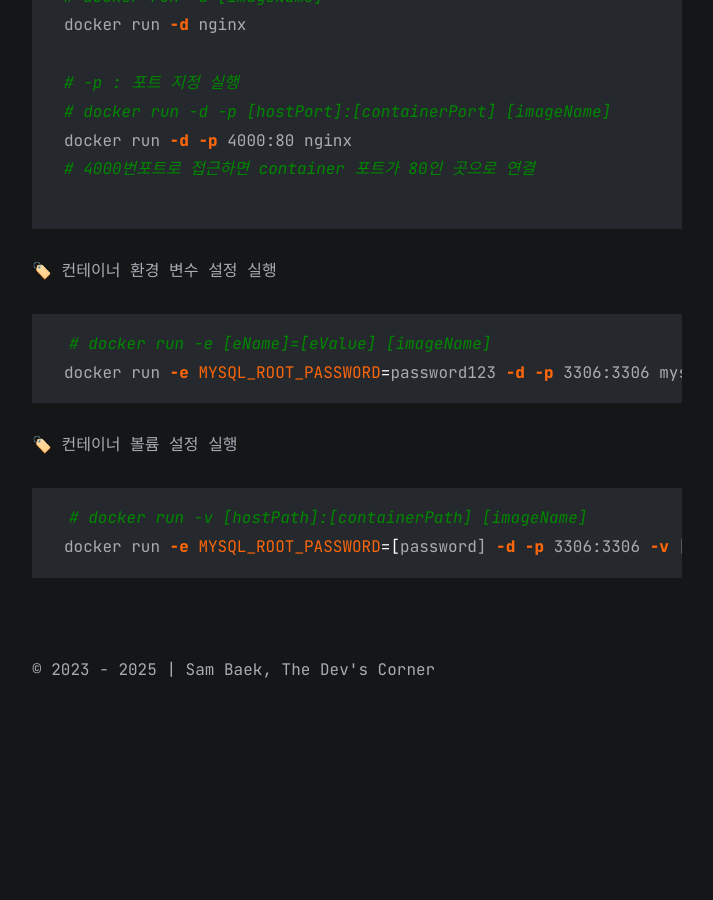
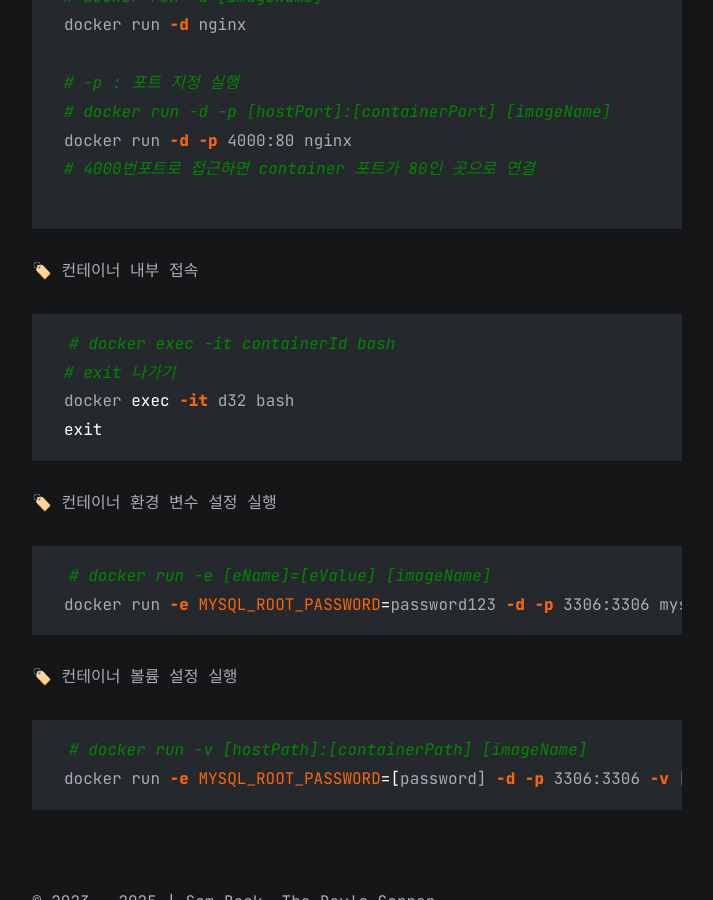
Before and after one commit to SamBeak/sambeak.github.io, a Jekyll site: the page built from all_collections/_posts/2025-01-21-docker_container_cli.md, in a window 1280 px wide and 900 px high, scrolled down 2319 px. Shown: the whole window, without its empty margins (283-996 px from the left). Built offline with Jekyll 4.4.1, drawn with Linux system fonts in a browser that asks for light colours; before the commit the page ends 3069 px from its top, so only the background shows below that.

Commit message:
docs: Add instructions
 add instructions for accessing the container

````diff
--- a/all_collections/_posts/2025-01-21-docker_container_cli.md
+++ b/all_collections/_posts/2025-01-21-docker_container_cli.md
@@ -86,6 +86,15 @@ docker run -d -p 4000:80 nginx
 
 ```
 
+🏷️ 컨테이너 내부 접속 <br>
+
+```bash
+# docker exec -it containerId bash
+# exit 나가기
+docker exec -it d32 bash
+exit
+```
+
 🏷️ 컨테이너 환경 변수 설정 실행 <br>
 
 ```bash
````
